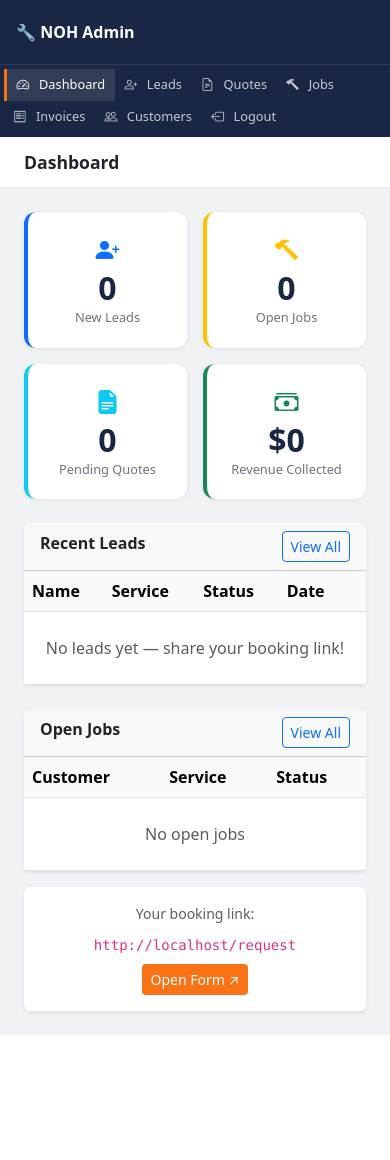
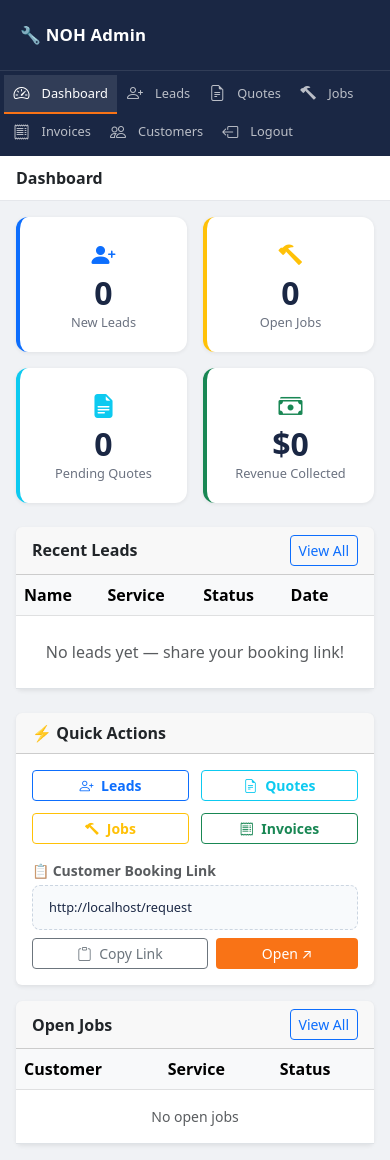
Before and after one commit to tblankenship87/north-orlando-handyman, a Flask app: page /admin in a window 390 px wide. Before the commit the page ends 1035 px from the top, so only its background shows below. Run offline with Flask 3, Linux system fonts and the light colour scheme; the visitor is signed in with stand-in values (Sample User, id 1); data that the repository does not hold is empty.

Commit message:
Desktop improvements: bigger sidebar, quick actions, phone col, decimal inputs, quote table layout

```diff
--- a/static/style.css
+++ b/static/style.css
@@ -8,8 +8,9 @@
 html { overscroll-behavior: none; }
 .admin-layout { display: flex; min-height: 100vh; }
 
+/* ── Sidebar (desktop-first, improved) ───────── */
 .admin-sidebar {
-  width: 220px;
+  width: 240px;
   background: var(--navy);
   color: #fff;
   display: flex;
@@ -21,36 +22,59 @@ html { overscroll-behavior: none; }
   z-index: 100;
 }
 .sidebar-brand {
-  padding: 1.25rem 1rem;
-  font-weight: 700;
-  font-size: 1rem;
+  padding: 1.5rem 1.25rem;
+  font-weight: 800;
+  font-size: 1.05rem;
+  letter-spacing: 0.01em;
   border-bottom: 1px solid rgba(255,255,255,0.1);
+  line-height: 1.3;
 }
-.sidebar-nav { list-style: none; padding: 0.5rem 0; margin: 0; flex: 1; }
+.sidebar-brand small {
+  display: block;
+  font-size: 0.7rem;
+  font-weight: 400;
+  color: rgba(255,255,255,0.45);
+  letter-spacing: 0.08em;
+  text-transform: uppercase;
+  margin-top: 0.2rem;
+}
+.sidebar-nav { list-style: none; padding: 0.75rem 0; margin: 0; flex: 1; }
 .sidebar-nav li a {
-  display: flex; align-items: center; gap: 0.6rem;
-  padding: 0.6rem 1rem;
-  color: rgba(255,255,255,0.75);
+  display: flex; align-items: center; gap: 0.75rem;
+  padding: 0.75rem 1.25rem;
+  color: rgba(255,255,255,0.7);
   text-decoration: none;
-  font-size: 0.9rem;
+  font-size: 0.92rem;
+  font-weight: 500;
   transition: background 0.15s, color 0.15s;
+  border-left: 3px solid transparent;
 }
-.sidebar-nav li a:hover, .sidebar-nav li a.active {
+.sidebar-nav li a i { font-size: 1rem; flex-shrink: 0; }
+.sidebar-nav li a:hover {
+  background: rgba(255,255,255,0.08);
+  color: #fff;
+}
+.sidebar-nav li a.active {
   background: rgba(255,255,255,0.1);
   color: #fff;
+  border-left-color: var(--orange);
 }
-.sidebar-nav li a.active { border-left: 3px solid var(--orange); }
 .sidebar-nav .mt-auto { margin-top: auto; }
+.sidebar-divider {
+  border-top: 1px solid rgba(255,255,255,0.08);
+  margin: 0.5rem 0;
+}
 
-.admin-main { margin-left: 220px; display: flex; flex-direction: column; flex: 1; }
+.admin-main { margin-left: 240px; display: flex; flex-direction: column; flex: 1; }
 .admin-topbar {
   background: #fff;
   border-bottom: 1px solid #e5e7eb;
-  padding: 0.75rem 1.5rem;
-  font-size: 1.1rem;
+  padding: 0.85rem 1.75rem;
+  font-size: 1.15rem;
+  font-weight: 600;
   position: sticky; top: 0; z-index: 50;
 }
-.admin-content { padding: 1.5rem; flex: 1; }
+.admin-content { padding: 1.75rem; flex: 1; }
 
 /* ── Stat Cards ───────────────────────────────── */
 .stat-card {
@@ -65,16 +89,53 @@ html { overscroll-behavior: none; }
 .stat-num { font-size: 2rem; font-weight: 700; color: #1a2744; line-height: 1; }
 .stat-label { font-size: 0.8rem; color: #6b7280; margin-top: 0.25rem; }
 
+/* ── Quick Actions panel ──────────────────────── */
+.quick-actions { display: flex; gap: 0.75rem; flex-wrap: wrap; }
+.quick-actions .btn { flex: 1; min-width: 120px; font-weight: 600; }
+.booking-link-box {
+  background: #f8fafc;
+  border: 1px dashed #cbd5e1;
+  border-radius: 8px;
+  padding: 0.75rem 1rem;
+  font-size: 0.8rem;
+  word-break: break-all;
+  color: var(--navy);
+  cursor: pointer;
+  transition: background 0.15s;
+}
+.booking-link-box:hover { background: #f0f4f8; }
+
+/* ── Leads table — desktop extras ────────────── */
+.lead-phone-col { white-space: nowrap; }
+.btn-xs { font-size: 0.75rem; padding: 0.2rem 0.5rem; }
+
+/* ── Quote builder — desktop column widths ───── */
+@media (min-width: 769px) {
+  #items-table { table-layout: fixed; }
+  #items-table th:first-child,
+  #items-table td:first-child { width: auto; }
+  #items-table th:nth-child(2), #items-table td:nth-child(2) { width: 90px; }
+  #items-table th:nth-child(3), #items-table td:nth-child(3) { width: 130px; }
+  #items-table th:nth-child(4), #items-table td:nth-child(4) { width: 110px; }
+  #items-table th:nth-child(5), #items-table td:nth-child(5) { width: 50px; }
+}
+
 /* ── Mobile ───────────────────────────────────── */
 @media (max-width: 768px) {
   .admin-sidebar { width: 100%; position: relative; height: auto; }
   .admin-main { margin-left: 0; }
   .admin-layout { flex-direction: column; }
   .sidebar-nav { display: flex; flex-wrap: wrap; padding: 0.25rem; }
-  .sidebar-nav li a { padding: 0.4rem 0.6rem; font-size: 0.8rem; }
+  .sidebar-nav li a { padding: 0.4rem 0.6rem; font-size: 0.8rem; border-left: none; border-bottom: 2px solid transparent; }
+  .sidebar-nav li a.active { border-left: none; border-bottom-color: var(--orange); }
+  .sidebar-brand small { display: none; }
+  .admin-content { padding: 1rem; }
+  .admin-topbar { padding: 0.6rem 1rem; font-size: 1rem; }
   /* Quote builder — compress columns on mobile to avoid horizontal scroll */
   #items-table th[style], #items-table td { width: auto !important; }
   #items-table .form-control-sm { font-size: 0.75rem; padding: 0.2rem 0.3rem; }
+  /* Hide phone col on very small screens */
+  .lead-phone-col { display: none; }
 }
 
 /* ── Public form ──────────────────────────────── */
--- a/templates/admin/base.html
+++ b/templates/admin/base.html
@@ -13,7 +13,7 @@
 <div class="admin-layout">
   <!-- Sidebar -->
   <nav class="admin-sidebar">
-    <div class="sidebar-brand">🔧 NOH Admin</div>
+    <div class="sidebar-brand">🔧 NOH Admin<small>North Orlando Handyman</small></div>
     <ul class="sidebar-nav">
       <li><a href="{{ url_for('admin_dashboard') }}" class="{% if request.endpoint == 'admin_dashboard' %}active{% endif %}">
         <i class="bi bi-speedometer2"></i> Dashboard
--- a/templates/admin/dashboard.html
+++ b/templates/admin/dashboard.html
@@ -34,27 +34,38 @@
 </div>
 
 <div class="row g-4">
-  <div class="col-lg-7">
-    <div class="card border-0 shadow-sm">
-      <div class="card-header fw-bold d-flex justify-content-between">
+  <!-- Recent Leads -->
+  <div class="col-lg-8">
+    <div class="card border-0 shadow-sm h-100">
+      <div class="card-header fw-bold d-flex justify-content-between align-items-center">
         Recent Leads
         <a href="{{ url_for('admin_leads') }}" class="btn btn-sm btn-outline-primary">View All</a>
       </div>
       <div class="card-body p-0">
         <div class="table-responsive">
           <table class="table table-hover mb-0">
-            <thead class="table-light"><tr><th>Name</th><th>Service</th><th>Status</th><th>Date</th><th></th></tr></thead>
+            <thead class="table-light">
+              <tr>
+                <th>Name</th>
+                <th class="lead-phone-col">Phone</th>
+                <th>Service</th>
+                <th>Status</th>
+                <th>Date</th>
+                <th></th>
+              </tr>
+            </thead>
             <tbody>
               {% for lead in recent_leads %}
               <tr>
                 <td class="fw-semibold">{{ lead.name }}</td>
+                <td class="lead-phone-col"><a href="tel:{{ lead.phone }}" class="text-decoration-none text-muted small">{{ lead.phone }}</a></td>
                 <td><small>{{ lead.service_type }}</small></td>
                 <td><span class="badge bg-{{ status_colors.get(lead.status, 'secondary') }}">{{ lead.status }}</span></td>
                 <td><small class="text-muted">{{ lead.created_at.strftime('%m/%d') }}</small></td>
                 <td><a href="{{ url_for('admin_lead_detail', lead_id=lead.id) }}" class="btn btn-xs btn-outline-secondary btn-sm">View</a></td>
               </tr>
               {% else %}
-              <tr><td colspan="5" class="text-center text-muted py-4">No leads yet — share your booking link!</td></tr>
+              <tr><td colspan="6" class="text-center text-muted py-4">No leads yet — share your booking link!</td></tr>
               {% endfor %}
             </tbody>
           </table>
@@ -63,9 +74,46 @@
     </div>
   </div>
 
-  <div class="col-lg-5">
+  <!-- Right column -->
+  <div class="col-lg-4 d-flex flex-column gap-3">
+
+    <!-- Quick Actions -->
     <div class="card border-0 shadow-sm">
-      <div class="card-header fw-bold d-flex justify-content-between">
+      <div class="card-header fw-bold">⚡ Quick Actions</div>
+      <div class="card-body">
+        <div class="quick-actions mb-3">
+          <a href="{{ url_for('admin_leads') }}" class="btn btn-outline-primary btn-sm">
+            <i class="bi bi-person-plus me-1"></i> Leads
+          </a>
+          <a href="{{ url_for('admin_quotes') }}" class="btn btn-outline-info btn-sm">
+            <i class="bi bi-file-earmark-text me-1"></i> Quotes
+          </a>
+          <a href="{{ url_for('admin_jobs') }}" class="btn btn-outline-warning btn-sm">
+            <i class="bi bi-hammer me-1"></i> Jobs
+          </a>
+          <a href="{{ url_for('admin_invoices') }}" class="btn btn-outline-success btn-sm">
+            <i class="bi bi-receipt me-1"></i> Invoices
+          </a>
+        </div>
+        <p class="text-muted small mb-1 fw-semibold">📋 Customer Booking Link</p>
+        <div class="booking-link-box" id="booking-link" onclick="copyBookingLink()" title="Click to copy">
+          {{ request.host_url }}request
+        </div>
+        <div class="mt-2 d-flex gap-2">
+          <button onclick="copyBookingLink()" class="btn btn-sm btn-outline-secondary flex-grow-1">
+            <i class="bi bi-clipboard me-1"></i> Copy Link
+          </button>
+          <a href="{{ url_for('request_form') }}" target="_blank" class="btn btn-sm text-white flex-grow-1" style="background:var(--orange);">
+            Open ↗
+          </a>
+        </div>
+        <div id="copy-confirm" class="text-success small mt-1" style="display:none;">✅ Copied to clipboard!</div>
+      </div>
+    </div>
+
+    <!-- Open Jobs -->
+    <div class="card border-0 shadow-sm flex-grow-1">
+      <div class="card-header fw-bold d-flex justify-content-between align-items-center">
         Open Jobs
         <a href="{{ url_for('admin_jobs') }}" class="btn btn-sm btn-outline-primary">View All</a>
       </div>
@@ -76,12 +124,12 @@
             <tbody>
               {% for job in upcoming_jobs %}
               <tr>
-                <td class="fw-semibold">{% if job.customer %}{{ job.customer.name }}{% else %}—{% endif %}</td>
-                <td><small>{{ job.service_type or job.title }}</small></td>
+                <td class="fw-semibold small">{% if job.customer %}{{ job.customer.name }}{% else %}—{% endif %}</td>
+                <td><small class="text-muted">{{ job.service_type or job.title }}</small></td>
                 <td><span class="badge bg-{{ status_colors.get(job.status, 'secondary') }}">{{ job.status }}</span></td>
               </tr>
               {% else %}
-              <tr><td colspan="3" class="text-center text-muted py-4">No open jobs</td></tr>
+              <tr><td colspan="3" class="text-center text-muted py-3 small">No open jobs</td></tr>
               {% endfor %}
             </tbody>
           </table>
@@ -89,15 +137,19 @@
       </div>
     </div>
 
-    <div class="card border-0 shadow-sm mt-3">
-      <div class="card-body text-center">
-        <p class="text-muted small mb-2">Your booking link:</p>
-        <code class="small">{{ request.host_url }}request</code>
-        <div class="mt-2">
-          <a href="{{ url_for('request_form') }}" target="_blank" class="btn btn-sm text-white" style="background:#f97316;">Open Form ↗</a>
-        </div>
-      </div>
-    </div>
   </div>
 </div>
+
 {% endblock %}
+{% block scripts %}
+<script>
+function copyBookingLink() {
+  const url = document.getElementById('booking-link').textContent.trim();
+  navigator.clipboard.writeText(url).then(() => {
+    const el = document.getElementById('copy-confirm');
+    el.style.display = 'block';
+    setTimeout(() => el.style.display = 'none', 2500);
+  });
+}
+</script>
+{% endblock %}
```
Also changed, not shown: templates/admin/quote_builder.html (+6 -6 lines).
